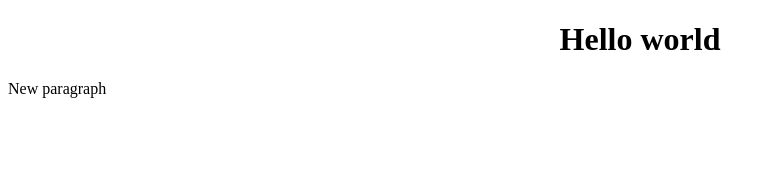
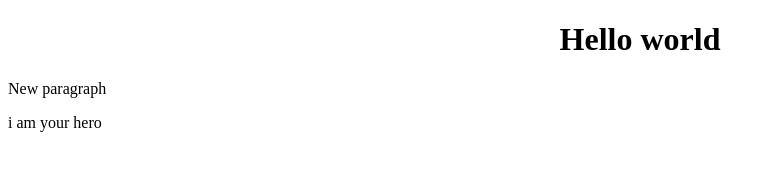
Before and after one commit to hasanpar/my-code, a plain HTML site: page index.html in a window 1280 px wide. Shown: the whole page, without its empty margins (0-776 px from the left). Drawn offline with Linux system fonts and the light colour scheme.

Commit message:
added paragraph

```diff
--- a/index.html
+++ b/index.html
@@ -10,5 +10,7 @@
 <body>
     <h1>Hello world</h1>
     <p>New paragraph</p>
+    <p>i am your hero
+    </p>
 </body>
 </html>
```
